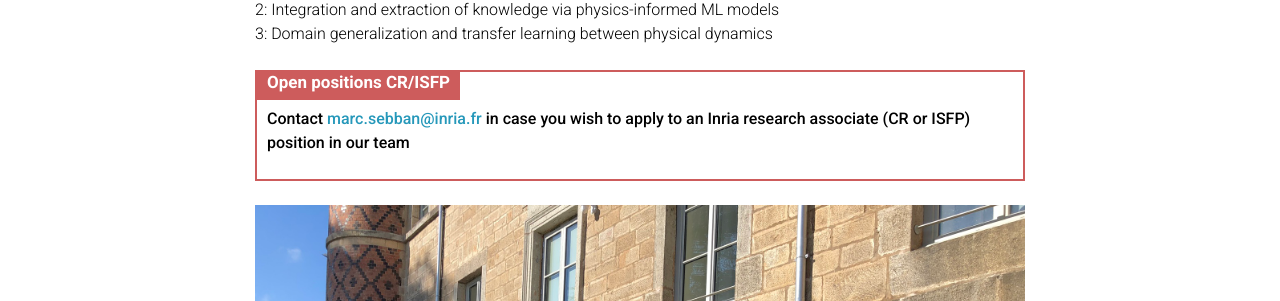
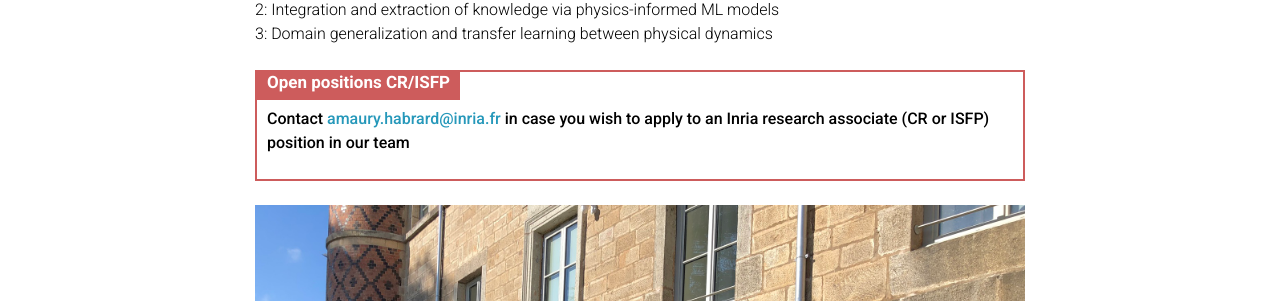
Before and after one commit to labhc-malice/labhc-malice.github.io, a Jekyll site: the page built from _pages/about.md, in a window 1280 px wide and 900 px high, scrolled down 524 px. Shown: the part 151-452 px from the top of the window. Built offline with Jekyll 4.4.1, drawn with Linux system fonts in a browser that asks for light colours; full-size pictures stand in for the smaller copies a plugin makes; comment, search, counter and statistics services are not loaded; a style sheet for code colours, icons or effects is not loaded.

Commit message:
Contact AH

```diff
--- a/_pages/about.md
+++ b/_pages/about.md
@@ -33,7 +33,7 @@ MALICE envisions its activity according to the following three objectives:
 
 <div class="danger-box-titled">
 <span class="title">Open positions CR/ISFP</span>
-<p><strong>Contact <a href="mailto:marc.sebban@inria.fr">marc.sebban@inria.fr</a> in case you wish to apply to an Inria research associate (CR or ISFP) position in our team</strong></p>
+<p><strong>Contact <a href="mailto:amaury.habrard@inria.fr">amaury.habrard@inria.fr</a> in case you wish to apply to an Inria research associate (CR or ISFP) position in our team</strong></p>
 </div>
 
 <img style="width: 100%" src="{{ 'assets/img/malice-team-2024.jpg' | relative_url }}" />
```
Also changed, not shown: _pages/positions.md (+1 -1 lines).
